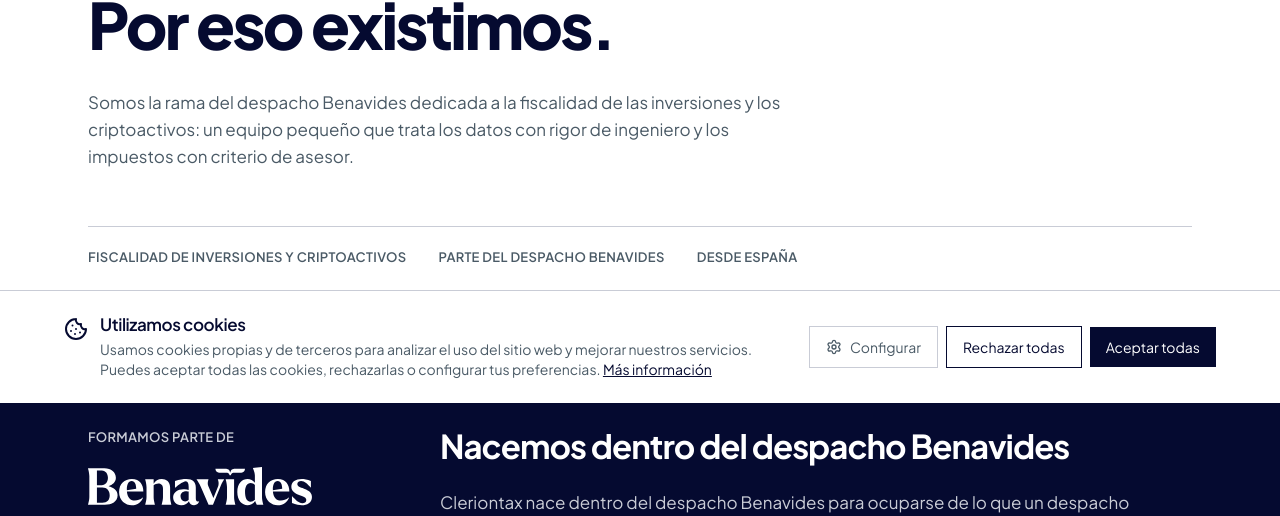
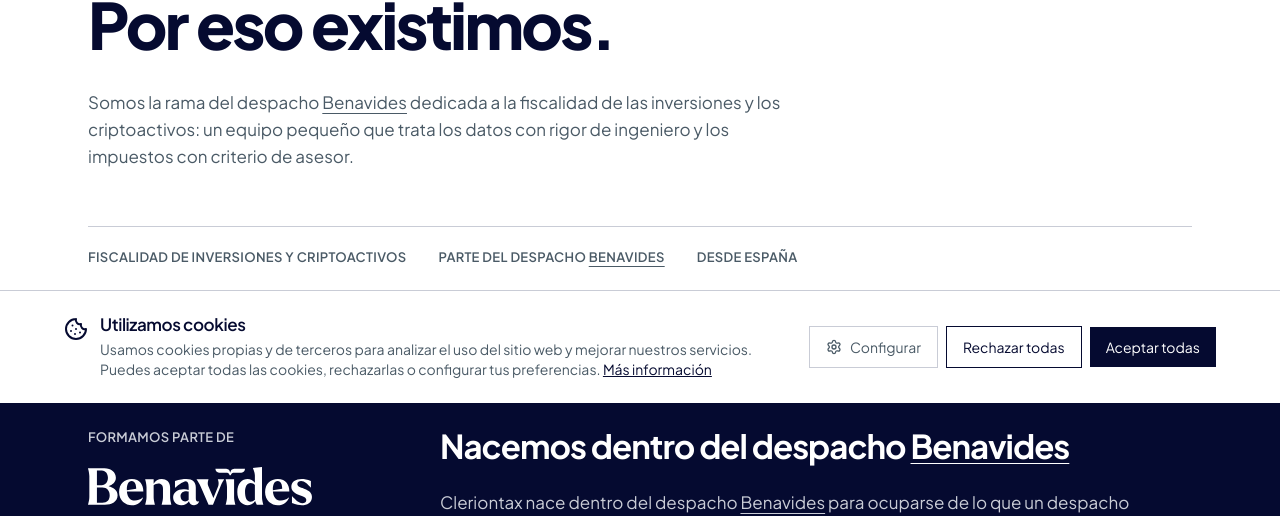
Before and after one commit to nachodelastorres/cleriontax-website, a Next.js app: page /es/sobre-nosotros in a window 1280 px wide. Shown: the part 397-913 px from the top of the page. Built offline with nearby package versions, Linux system fonts and the light colour scheme; no server answers.

Commit message:
feat(sobre-nosotros): El logo y el nombre de Benavides enlazan a benavidesasociados.com
Co-Authored-By: Claude Opus 5.5 <noreply@anthropic.com>

```diff
--- a/app/[locale]/sobre-nosotros/page.tsx
+++ b/app/[locale]/sobre-nosotros/page.tsx
@@ -86,6 +86,27 @@ function Etiqueta({ children, claro = false }: { children: React.ReactNode; clar
   );
 }
 
+const BENAVIDES_URL = "https://benavidesasociados.com/";
+
+/** Enlaza cada mención del despacho Benavides a su web. */
+function conEnlaceBenavides(texto: string) {
+  return texto.split(/(Benavides)/).map((trozo, i) =>
+    trozo === "Benavides" ? (
+      <a
+        key={i}
+        href={BENAVIDES_URL}
+        target="_blank"
+        rel="noopener"
+        className="underline decoration-1 underline-offset-4 transition-opacity hover:opacity-75"
+      >
+        {trozo}
+      </a>
+    ) : (
+      trozo
+    ),
+  );
+}
+
 export default async function SobreNosotrosPage({ params }: Props) {
   const { locale } = await params;
   setRequestLocale(locale);
@@ -123,14 +144,14 @@ export default async function SobreNosotrosPage({ params }: Props) {
               <h1 className="mt-6 max-w-[17ch] text-[40px] font-extrabold leading-[1.04] tracking-[-0.04em] text-azul md:text-[64px]">
                 {hero.h1}
               </h1>
-              <p className="mt-8 max-w-[58ch] text-lectura text-pizarra">{hero.subheading}</p>
+              <p className="mt-8 max-w-[58ch] text-lectura text-pizarra">{conEnlaceBenavides(hero.subheading)}</p>
             </div>
             <SimboloAnimado tam={280} dispersa className="hidden text-azul lg:block" retraso={200} />
           </div>
           <ul className="mt-14 flex flex-wrap gap-x-8 gap-y-2 border-t border-niebla pt-5">
             {hero.meta.map((m) => (
               <li key={m} className="text-dato font-semibold uppercase tracking-wide text-pizarra">
-                {m}
+                {conEnlaceBenavides(m)}
               </li>
             ))}
           </ul>
@@ -142,22 +163,29 @@ export default async function SobreNosotrosPage({ params }: Props) {
         <div className="mx-auto grid max-w-6xl gap-10 px-6 py-16 md:py-20 lg:grid-cols-[18rem_minmax(0,1fr)] lg:gap-16">
           <div>
             <Etiqueta claro>{origen.etiqueta}</Etiqueta>
-            {/* eslint-disable-next-line @next/next/no-img-element */}
-            <img
-              src="/images/logos/Logo_Benavides_Negativo_Tagline.svg"
-              alt="Benavides"
-              className="mt-5 w-56 max-w-full"
-            />
+            <a
+              href={BENAVIDES_URL}
+              target="_blank"
+              rel="noopener"
+              className="mt-5 block w-56 max-w-full transition-opacity hover:opacity-80"
+            >
+              {/* eslint-disable-next-line @next/next/no-img-element */}
+              <img
+                src="/images/logos/Logo_Benavides_Negativo_Tagline.svg"
+                alt="Benavides"
+                className="w-full"
+              />
+            </a>
           </div>
           <div>
-            <h2 className="text-seccion text-blanco">{origen.h2}</h2>
+            <h2 className="text-seccion text-blanco">{conEnlaceBenavides(origen.h2)}</h2>
             <div className="mt-6 max-w-[68ch] space-y-4">
               {origen.parrafos.map((p, i) => (
                 <p
                   key={i}
                   className={`text-lectura ${i === origen.parrafos.length - 1 ? "text-blanco" : "text-niebla"}`}
                 >
-                  {p}
+                  {conEnlaceBenavides(p)}
                 </p>
               ))}
             </div>
```
